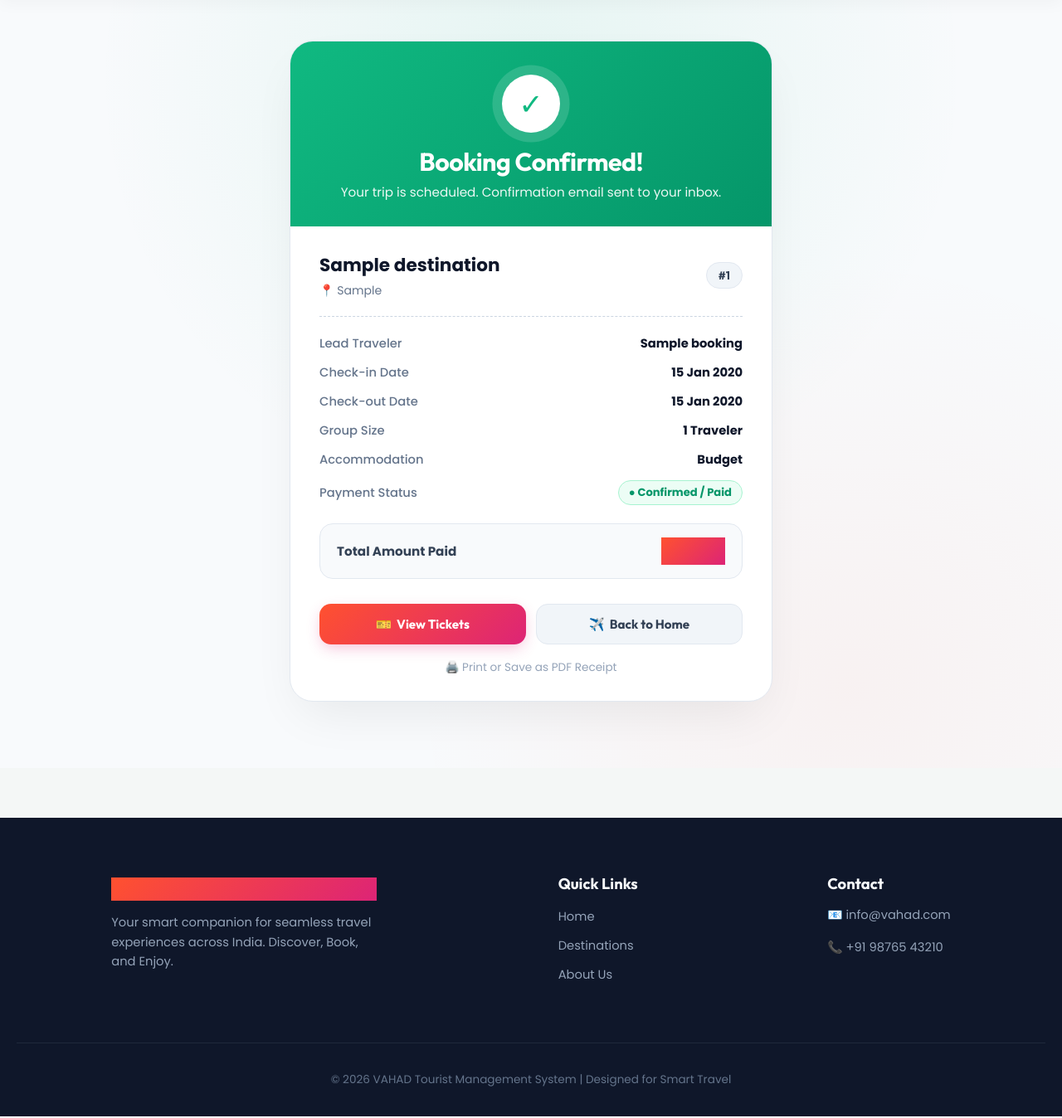
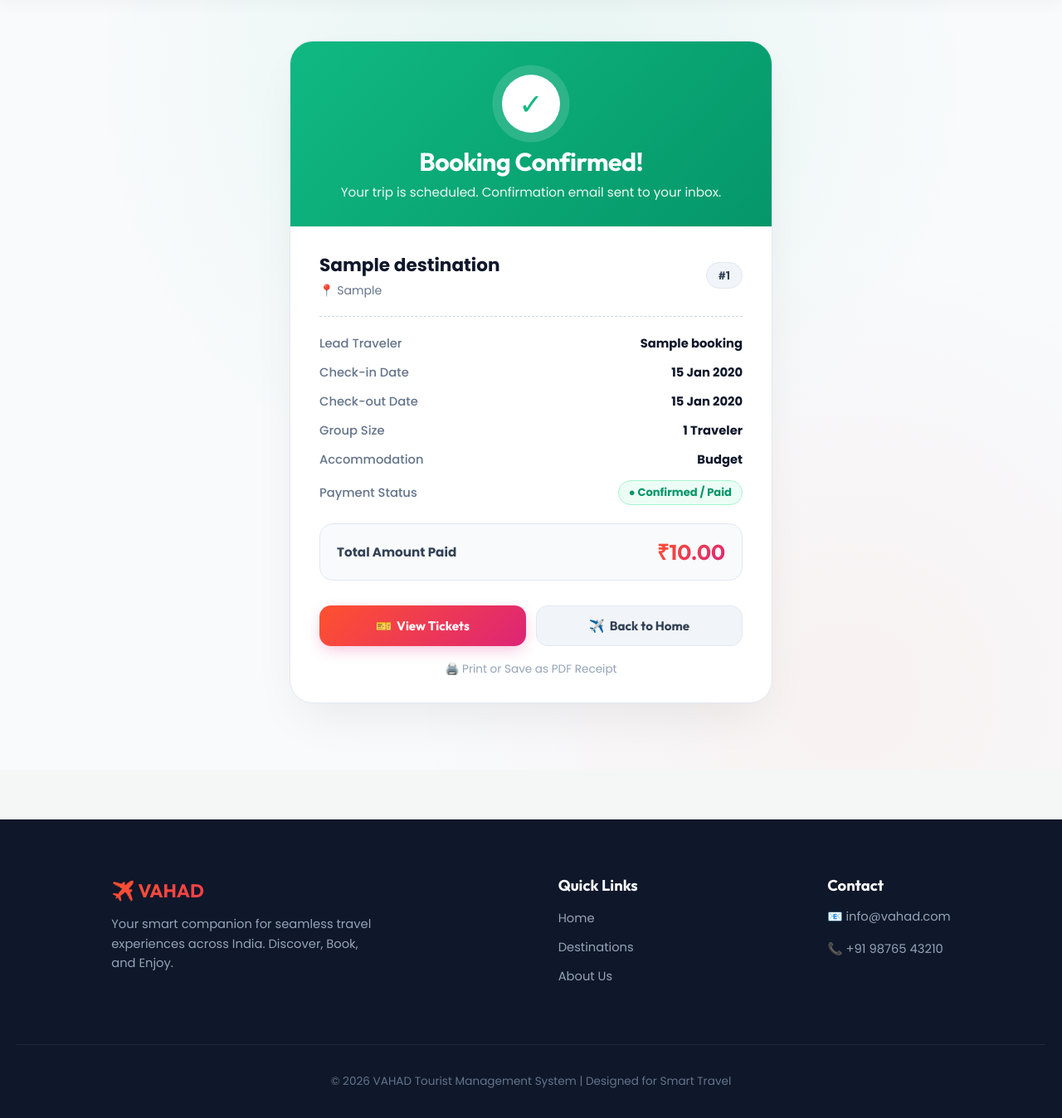
Before and after one commit to Harikrishnan9361/VAHAD-TMS, a Django app: page /confirmation/1/ in a window 1280 px wide. Shown: the part 68-1416 px from the top of the page at 83% size. Run offline with Django 5.2, Linux system fonts and the light colour scheme; a user stored in the database is signed in; tables that the repository leaves empty hold one stand-in row (values such as "Sample post"); grey boxes marked "Sample" are stand-in pictures.

Commit message:
Fix total amount text visibility and restore background-clip properties

```diff
--- a/vahad_app/templates/vahad_app/base.html
+++ b/vahad_app/templates/vahad_app/base.html
@@ -565,8 +565,10 @@
 
         .footer-section h3.footer-logo {
             background: linear-gradient(135deg, #FF512F, #DD2476);
-
+            -webkit-background-clip: text;
+            background-clip: text;
             -webkit-text-fill-color: transparent;
+            color: #FF512F;
             font-size: 1.4rem;
             font-weight: 800;
         }
--- a/vahad_app/templates/vahad_app/booking.html
+++ b/vahad_app/templates/vahad_app/booking.html
@@ -267,8 +267,11 @@
         font-family: 'Outfit', sans-serif;
         font-size: 1.6rem;
         font-weight: 800;
+        color: #FF512F;
         background: linear-gradient(135deg, #FF512F, #DD2476);
+        -webkit-background-clip: text;
         -webkit-text-fill-color: transparent;
+        background-clip: text;
     }
 
     .btn-proceed-checkout {
--- a/vahad_app/templates/vahad_app/confirmation.html
+++ b/vahad_app/templates/vahad_app/confirmation.html
@@ -184,10 +184,13 @@
 
     .ticket-total-amount {
         font-family: 'Outfit', sans-serif;
-        font-size: 1.5rem;
+        font-size: 1.6rem;
         font-weight: 800;
+        color: #FF512F;
         background: linear-gradient(135deg, #FF512F, #DD2476);
+        -webkit-background-clip: text;
         -webkit-text-fill-color: transparent;
+        background-clip: text;
     }
 
     /* Action Buttons */
```
